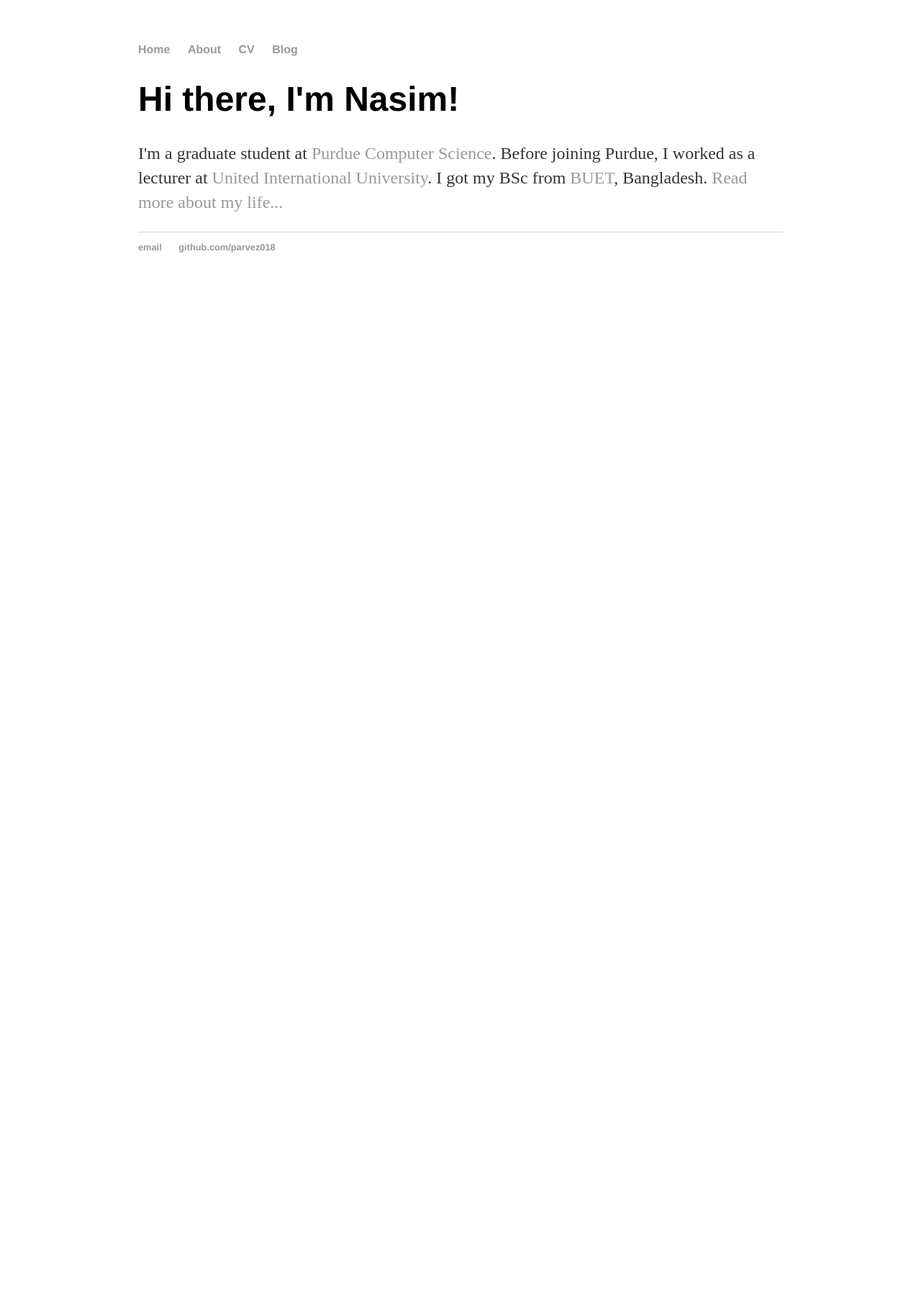
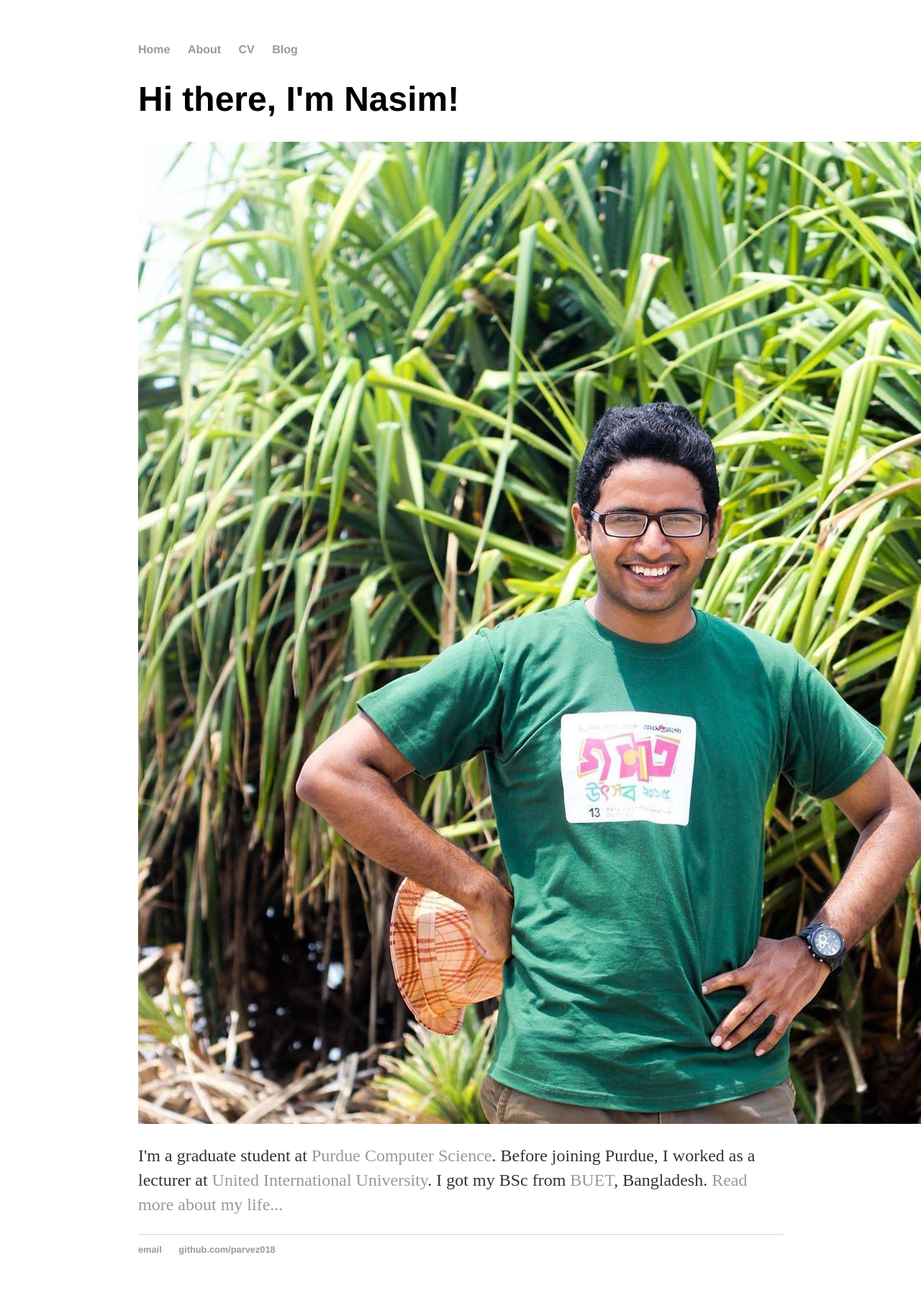
Before and after one commit to parvez018/parvez018.github.io, a Jekyll site: the page built from index.md, in a window 1280 px wide. Shown: the whole page at 72% size. Built offline with Jekyll 4.4.1, drawn with Linux system fonts in a browser that asks for light colours; before the commit the page ends 900 px from its top, so only the background shows below that.

Commit message:
Update index.md

```diff
--- a/index.md
+++ b/index.md
@@ -3,6 +3,7 @@
 title: Nasim's Page
 ---
 <div class="blurb">
-	<h1>Hi there, I'm Nasim!</h1>
+	<h1>Hi there, I'm Nasim!</h1> <img src="/images/profile.jpg" alt="Nasim's picture"/>
+
   <p>I'm a graduate student at <a href="https://www.cs.purdue.edu/">Purdue Computer Science</a>. Before joining Purdue, I worked as a lecturer at <a href="http://www.uiu.ac.bd/">United International University</a>. I got my BSc from <a href="https://www.buet.ac.bd/web/">BUET</a>, Bangladesh. <a href="/about">Read more about my life...</a></p>
-</div><!-- /.blurb -->
+</div>
```
